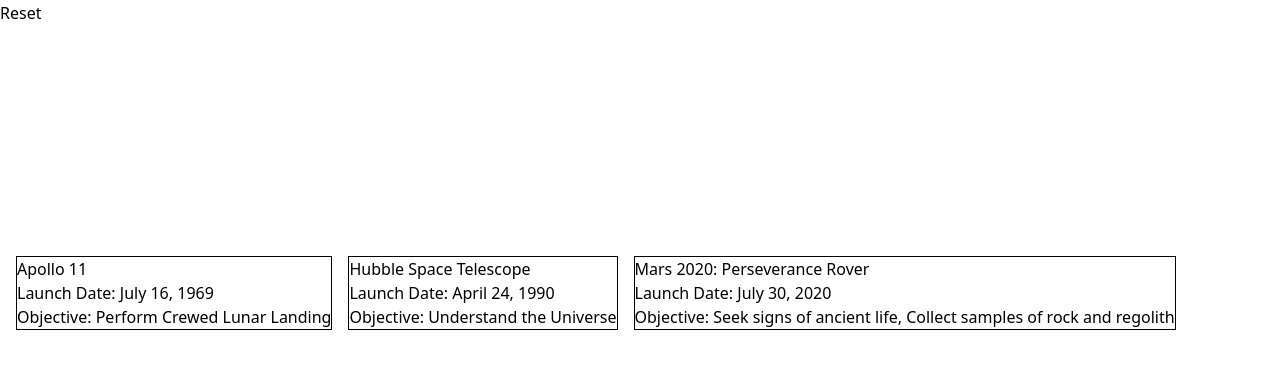
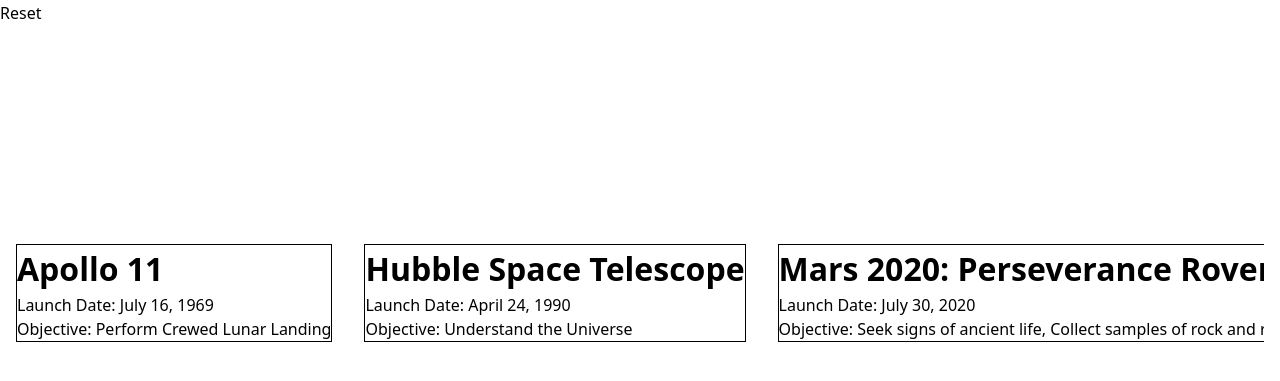
Before and after one commit to NYTLAIT/nasa-missions-timeline, a Flask app: page / in a window 1280 px wide. Shown: the part 239-620 px from the top of the page. Run offline with Flask 3, Linux system fonts and the light colour scheme; data comes from the database, SQL or seed files in the repository.

Commit message:
AI suggestion for making timeline be able to horizontal scroll is not working; get adviced

```diff
--- a/static/render.js
+++ b/static/render.js
@@ -103,3 +103,15 @@ reset.addEventListener('click', (e) => {
 // ----------- BOOKMARKS & BACK -----------
 window.addEventListener('popstate', loadFromURL)    // back/forward buttons
 loadFromURL()                                       // initial page load / bookmark
+
+
+// ---- HORIZONTAL SCROLL WITH WHEEL ----
+timeline.addEventListener('wheel', (evt) => {
+  if (evt.deltaX !== 0) return    // AI: Check if it's already scrolling horizontally
+  evt.preventDefault()            // AI: Prevent default vertical page scroll
+
+  container.scrollBy({            // AI: Convert vertical wheel movement (deltaY) to horizontal scroll
+    left: evt.deltaY,
+    behavior: 'smooth'            // AI: Optional: adds smooth scrolling
+  }, { passive: false })
+})
--- a/static/styles.css
+++ b/static/styles.css
@@ -3,6 +3,34 @@ body {
   height: 100%;
 }
 
+h1 {
+  font-size: 2rem;
+  font-weight: bold;
+}
+
+h2 {
+  font-size: 1.5rem;
+  font-weight: bold;
+}
+
+/* ----------- HORIZONTAL SCROLLING ----------- */
+.timeline {
+  display: flex;
+  overflow-x: auto;
+  white-space: nowrap;
+  scroll-behavior: smooth;
+  width: 100%;
+
+  margin: auto;
+  gap: 2rem;
+}
+
+/* Optional: hide the default scrollbar */
+.timeline::-webkit-scrollbar {
+  display: none;
+}
+
+/* ----------- MISSION CARD AND MODAL ----------- */
 .mission-card {
   position: relative;
 
@@ -14,7 +42,7 @@ body {
   position: absolute;
 
   bottom: 100%;
-  margin-bottom: 0.2rem;
+  margin-bottom: 0.1rem;
   left: 0;
   z-index: 999;
 
@@ -30,3 +58,7 @@ body {
 .mission-card:hover .mission-modal {
   display: block
 }
+
+/* ----------- MISSION ITEMS ----------- */
+
+/* ----------- MODAL SECTIONS ----------- */
--- a/templates/base.html
+++ b/templates/base.html
@@ -5,10 +5,14 @@
   <meta charset="UTF-8">
   <meta name="viewport" content="width=device-width, initial-scale=1.0">
   <title>{% block title %}Mission Line{% endblock %}</title>
-  <!-- Tailwind -->
-  <script src="https://cdn.jsdelivr.net/npm/@tailwindcss/browser@4"></script>
+
   <!-- Custom CSS -->
   <link rel="stylesheet" href="{{ url_for('static', filename='styles.css') }}">
+  <!-- Tailwind -->
+  <script src="https://cdn.jsdelivr.net/npm/@tailwindcss/browser@4" defer></script>
+
+  <!-- JavaScript Render && Fetch Logic -->
+  <script src="{{ url_for('static', filename='render.js') }}" defer></script>
 </head>
 
 <body class='min-h-screen flex flex-col'>
--- a/templates/timeline.html
+++ b/templates/timeline.html
@@ -89,7 +89,7 @@
 
 <!-- ----------- TIMELINE ----------- -->
 {% block content %}
-<div id="timeline" class="my-auto flex gap-4">
+<div id="timeline" class="timeline">
   <!-- JAVASCRIPT POPULATED MISSIONS -->
 </div>
 {% endblock %}
```
Also changed, not shown: zzz.md (+4 -2 lines).
